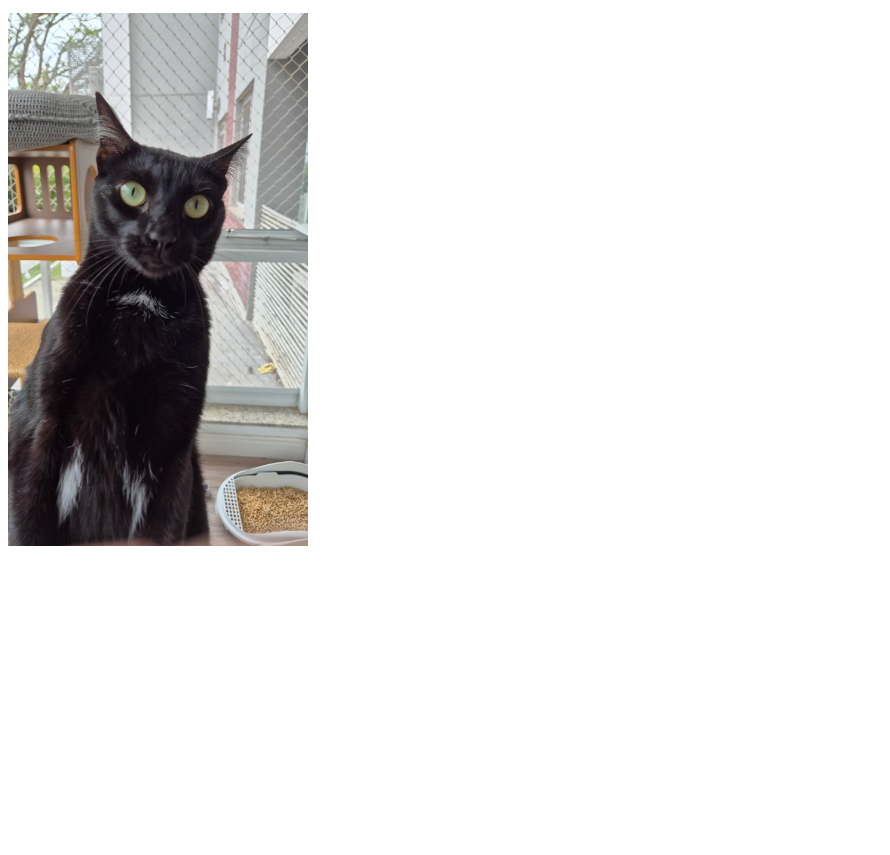
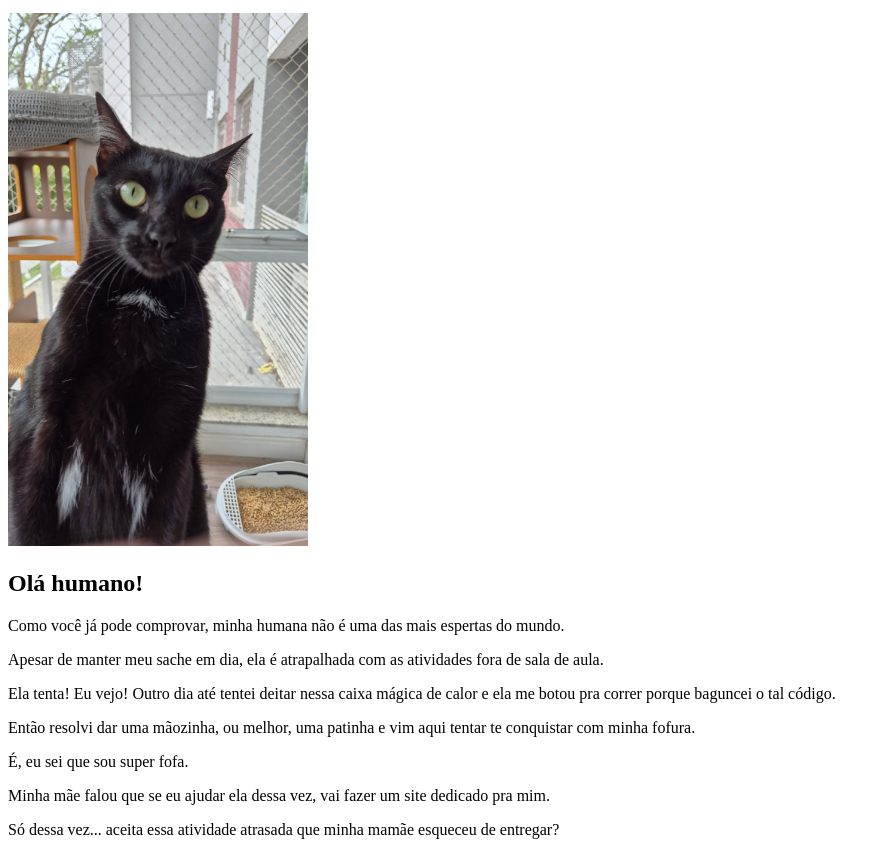
Before and after one commit to andressa-rcaetanofmp/atividadeead1, a plain HTML site: page index.html in a window 1280 px wide. Shown: the part 101-956 px from the top of the page, without its empty margins (0-890 px from the left). Before the commit the page ends 800 px from the top, so only its background shows below. Drawn offline with Linux system fonts and the light colour scheme.

Commit message:
Update index.html

```diff
--- a/index.html
+++ b/index.html
@@ -7,5 +7,13 @@
     <h1> HTML com imagem </h1>
     <p> Aprendendo a colocar uma imagem em um repositório utilizando de uma linguagem de Marcação de Hipertexto. </p>
     <img src="Rubi.jpg" alt="Rubi Ajudando a Mamae" width=300>
+    <p><h2> Olá humano! </h2></p>
+    <p>Como você já pode comprovar, minha humana não é uma das mais espertas do mundo.</p>
+    <p>Apesar de manter meu sache em dia, ela é atrapalhada com as atividades fora de sala de aula.</p>
+    <p>Ela tenta! Eu vejo! Outro dia até tentei deitar nessa caixa mágica de calor e ela me botou pra correr porque baguncei o tal código.</p>
+    <p>Então resolvi dar uma mãozinha, ou melhor, uma patinha e vim aqui tentar te conquistar com minha fofura.</p>
+    <p>É, eu sei que sou super fofa.</p>
+    <p>Minha mãe falou que se eu ajudar ela dessa vez, vai fazer um site dedicado pra mim.</p>
+    <p>Só dessa vez... aceita essa atividade atrasada que minha mamãe esqueceu de entregar?</p>
     </body>
   </html>
```
